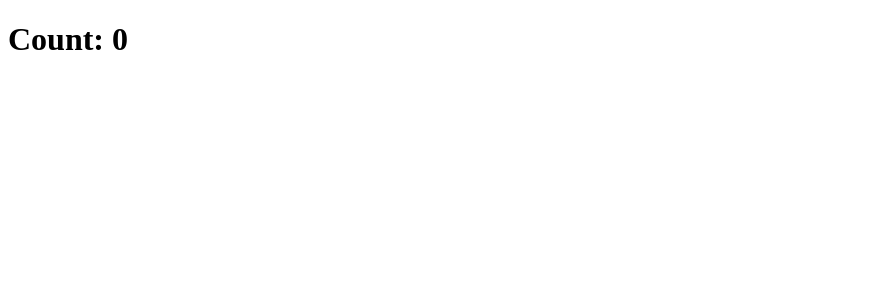
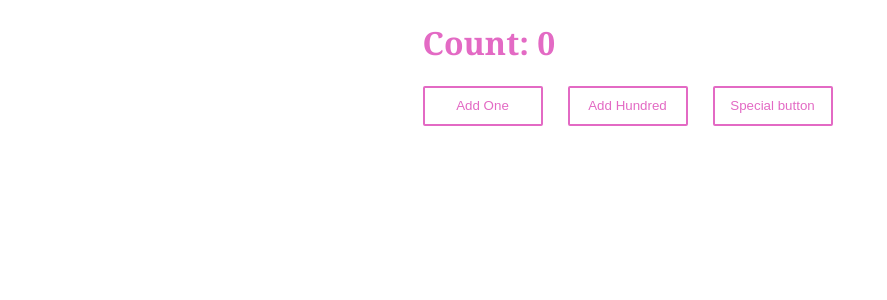
Before and after one commit to mate-academy/react_counter, a React (Create React App) app: page / in a window 1280 px wide. Shown: the top 300 px of the page, without its empty margins (0-887 px from the left). Built offline with nearby package versions, Linux system fonts and the light colour scheme; the HTML template or start-up script is replaced by a standard one.

Commit message:
Solution

```diff
--- a/src/App.scss
+++ b/src/App.scss
@@ -1 +1,16 @@
-// styles go here
+* {
+  box-sizing: border-box;
+}
+
+body {
+  margin: 0;
+  font-family: Georgia, 'Times New Roman', Times, serif;
+}
+
+.App {
+  &__container {
+    display: flex;
+    align-items: center;
+    justify-content: center;
+  }
+}
--- a/src/App.tsx
+++ b/src/App.tsx
@@ -1,18 +1,16 @@
 import React from 'react';
 import './App.scss';
 
-class App extends React.Component {
-  addOne = () => {};
+import { Counter } from './Components/Components/Counter';
 
-  add100 = () => {};
-
-  increase = () => {};
-
-  render() {
-    return (
-      <h1>Count: 0</h1>
-    );
-  }
-}
+const App: React.FC = () => {
+  return (
+    <div className="App">
+      <div className="App__container">
+        <Counter />
+      </div>
+    </div>
+  );
+};
 
 export default App;
--- /dev/null
+++ b/src/Components/Components/Counter.scss
@@ -0,0 +1,21 @@
+.counter {
+  &__num {
+    color: #e36ac4;
+  }
+
+  &__button {
+    margin-right: 25px;
+    width: 120px;
+    height: 40px;
+    background-color: #fff;
+    color: #e36ac4;
+    border-style: solid;
+    border-color: #e36ac4;
+    border-radius: 2px;
+
+    &:hover {
+      background-color: #e36ac4;
+      color: #fff;
+    }
+  }
+}
--- /dev/null
+++ b/src/Components/Components/Counter.tsx
@@ -0,0 +1,58 @@
+import React from 'react';
+
+import './Counter.scss';
+
+type State = {
+  counter: number,
+};
+
+export class Counter extends React.Component<{}, State> {
+  state = {
+    counter: 0,
+  };
+
+  addOne = () => {
+    this.setState((prevState) => {
+      return { counter: prevState.counter + 1 };
+    });
+  };
+
+  add100 = () => {
+    this.setState((prevState) => {
+      return { counter: prevState.counter + 100 };
+    });
+  };
+
+  increase = () => {
+    this.addOne();
+
+    if (this.state.counter % 5 === 0) {
+      this.add100();
+    }
+  };
+
+  render() {
+    const { counter } = this.state;
+
+    return (
+      <div className="counter">
+        <h1 className="counter__num">
+          Count:
+          {' '}
+          {counter}
+        </h1>
+        <div className="counter__buttons">
+          <button type="button" className="counter__button" onClick={this.addOne}>
+            Add One
+          </button>
+          <button type="button" className="counter__button" onClick={this.add100}>
+            Add Hundred
+          </button>
+          <button type="button" className="counter__button" onClick={this.increase}>
+            Special button
+          </button>
+        </div>
+      </div>
+    );
+  }
+}
--- a/src/react-app-env.d.ts
+++ /dev/null
@@ -1 +0,0 @@
-/// <reference types="react-scripts" />
```
Also changed, not shown: package.json (line endings or trailing spaces), 1 other file (tests, documents, lock files or other folders).
